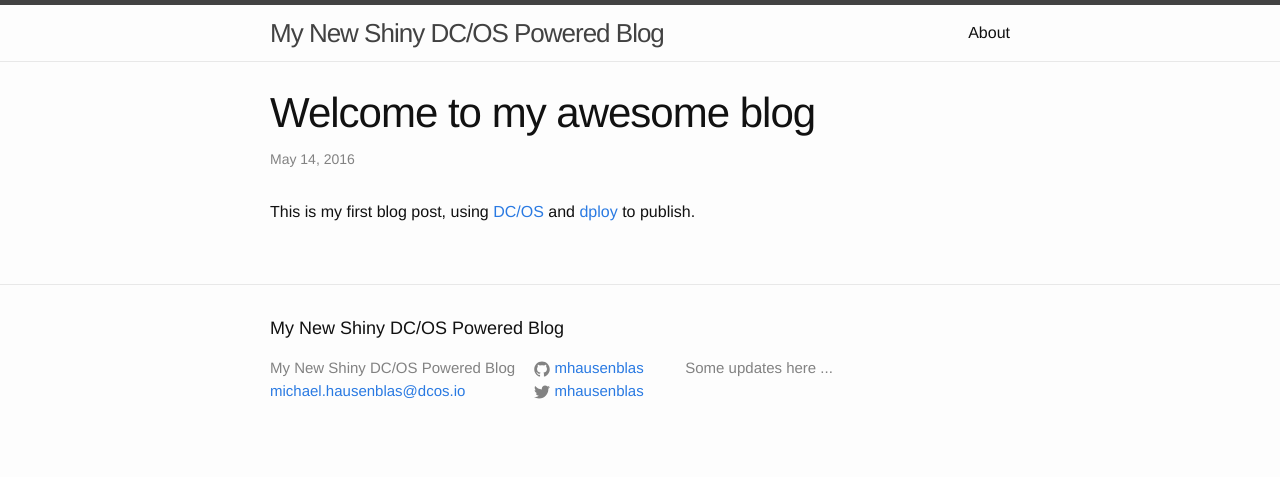
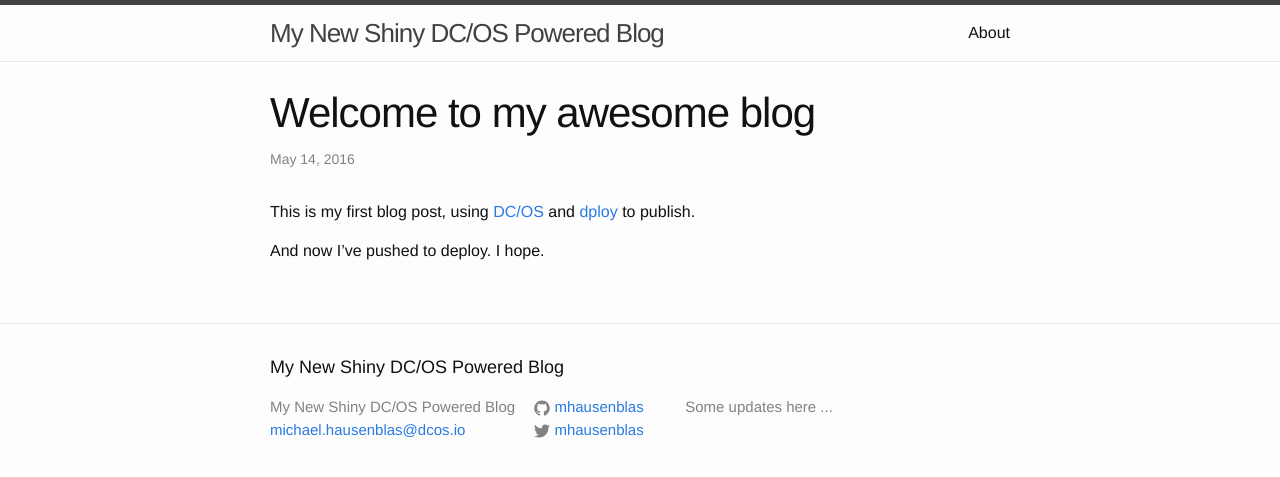
Before and after one commit to mhausenblas/s4d, a Jekyll site: the page built from myblog/_posts/2016-05-14-welcome-to-jekyll.markdown, in a window 1280 px wide. Shown: the top 477 px of the page. Built offline with Jekyll 4.4.1, drawn with Linux system fonts in a browser that asks for light colours.

Commit message:
Publishing first time via dploy

```diff
--- a/myblog/_posts/2016-05-14-welcome-to-jekyll.markdown
+++ b/myblog/_posts/2016-05-14-welcome-to-jekyll.markdown
@@ -5,3 +5,5 @@ date:   2016-05-14 05:54:39 +0100
 categories: dcos update
 ---
 This is my first blog post, using [DC/OS](https://dcos.io) and [dploy](http://dploy.sh) to publish.
+
+And now I've pushed to deploy. I hope.
```
